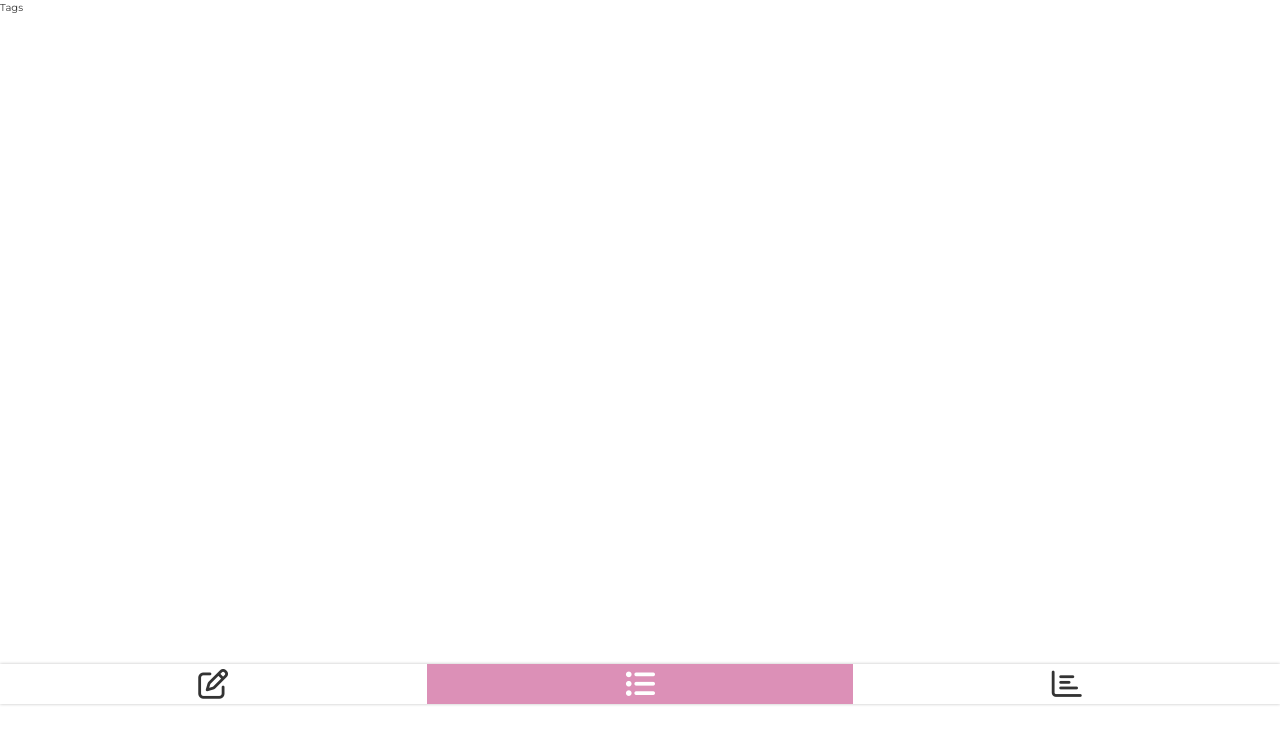
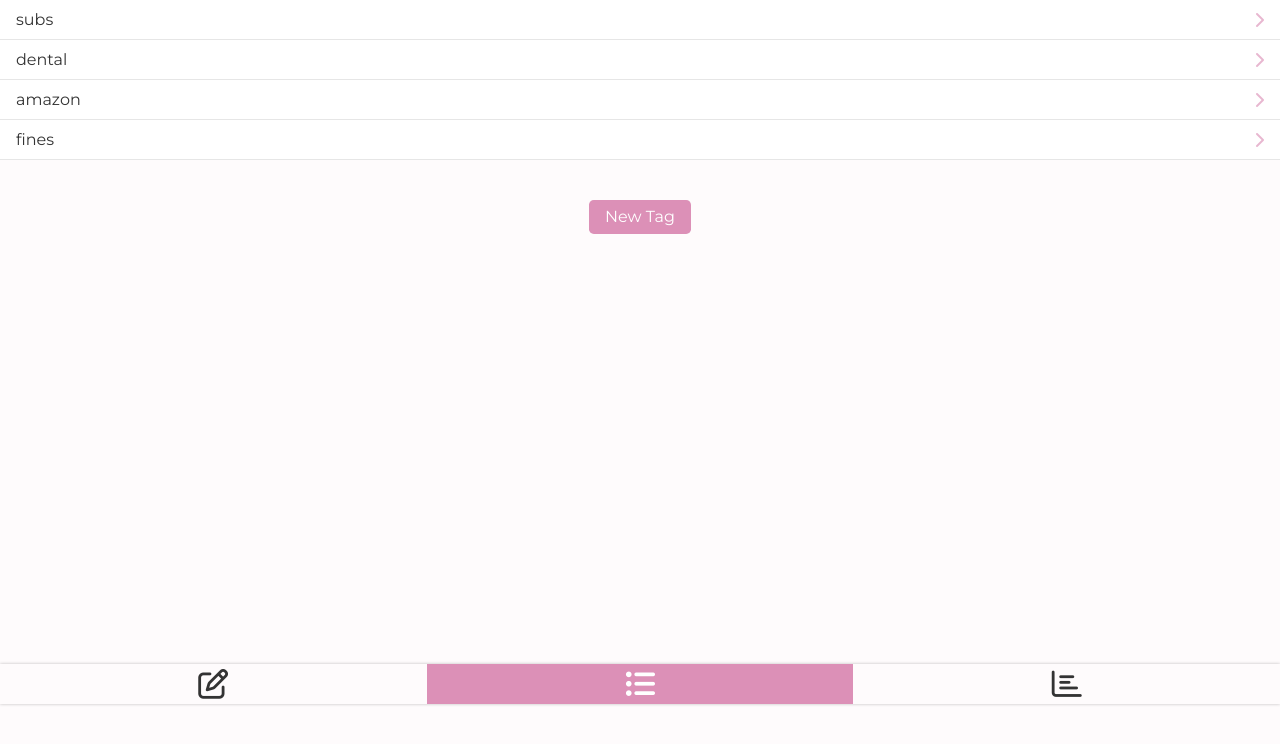
Before and after one commit to lavaboy1738/xpensity-vue, a Vue app: page /#/tags in a window 1280 px wide. Shown: the top 744 px of the page. Built offline with nearby package versions, Linux system fonts and the light colour scheme.

Commit message:
tags page initialized, styling completed

```diff
--- a/src/assets/style/reset.scss
+++ b/src/assets/style/reset.scss
@@ -1,6 +1,9 @@
+@import "~@/assets/style/helper.scss";
+
 body{
     font-size: 10px;
     line-height: 1.5;
+    background-color: lighten($primary-color, 17.5%)
   }
 
   *{
--- a/src/model.ts
+++ b/src/model.ts
@@ -7,7 +7,7 @@ const model = {
         return JSON.parse(window.localStorage.getItem(localStorageItemName)||"[]") as Statement[]
 
     },
-    save(data: Statement){
+    save(data: Statement | Statement[]){
         return window.localStorage.setItem(localStorageItemName, JSON.stringify(data))
     }
 }
--- a/src/views/Money.vue
+++ b/src/views/Money.vue
@@ -11,9 +11,7 @@
 
 <script lang="ts">
     import Vue from "vue";
-    import {
-        Component, Watch
-    } from "vue-property-decorator";
+    import {Component, Watch} from "vue-property-decorator";
     import Layout from "../components/layout.vue";
     import Numpad from "../components/Numpad.vue";
     import TagsListing from "../components/TagsListing.vue";
--- a/src/views/Tags.vue
+++ b/src/views/Tags.vue
@@ -1,7 +1,15 @@
 <template>
     <div>
         <Layout>
-            Tags
+            <ol class="tag-list">
+                <li class="tag"> <span>subs</span> <i class="fas fa-chevron-right"></i></li>
+                <li class="tag"> <span>dental</span> <i class="fas fa-chevron-right"></i></li>
+                <li class="tag"> <span>amazon</span> <i class="fas fa-chevron-right"></i></li>
+                <li class="tag"> <span>fines</span> <i class="fas fa-chevron-right"></i></li>
+            </ol>
+            <div class="button-wrapper">
+                <button class="new-tag">New Tag </button>
+            </div>
         </Layout>
     </div>
 </template>
@@ -14,5 +22,35 @@
 </script>
 
 <style lang="scss" scoped>
+    @import "~@/assets/style/helper.scss";
+    .tag-list{
+        background-color: white;
+        font-size: 1.6em;
+        li{
+            min-height: 2.5em;
+            border-bottom: 1px solid #e6e6e6;
+            display: flex;
+            align-items: center;
+            justify-content: space-between;
+            padding: 0 1em;
+        }
+        i{
+            color: $primary-color;
+        }
+    }
 
+    .button-wrapper{
+        text-align: center;
+        margin-top: 4em;
+        .new-tag{
+        padding: 0.3em 1em;
+        font-size: 1.6em;
+        font-weight: 400;
+        color: white;
+        border: none;
+        border-radius: 0.3em;
+        outline: none;
+        background: darken($primary-color, 10%);
+    }
+    }
 </style>
```
